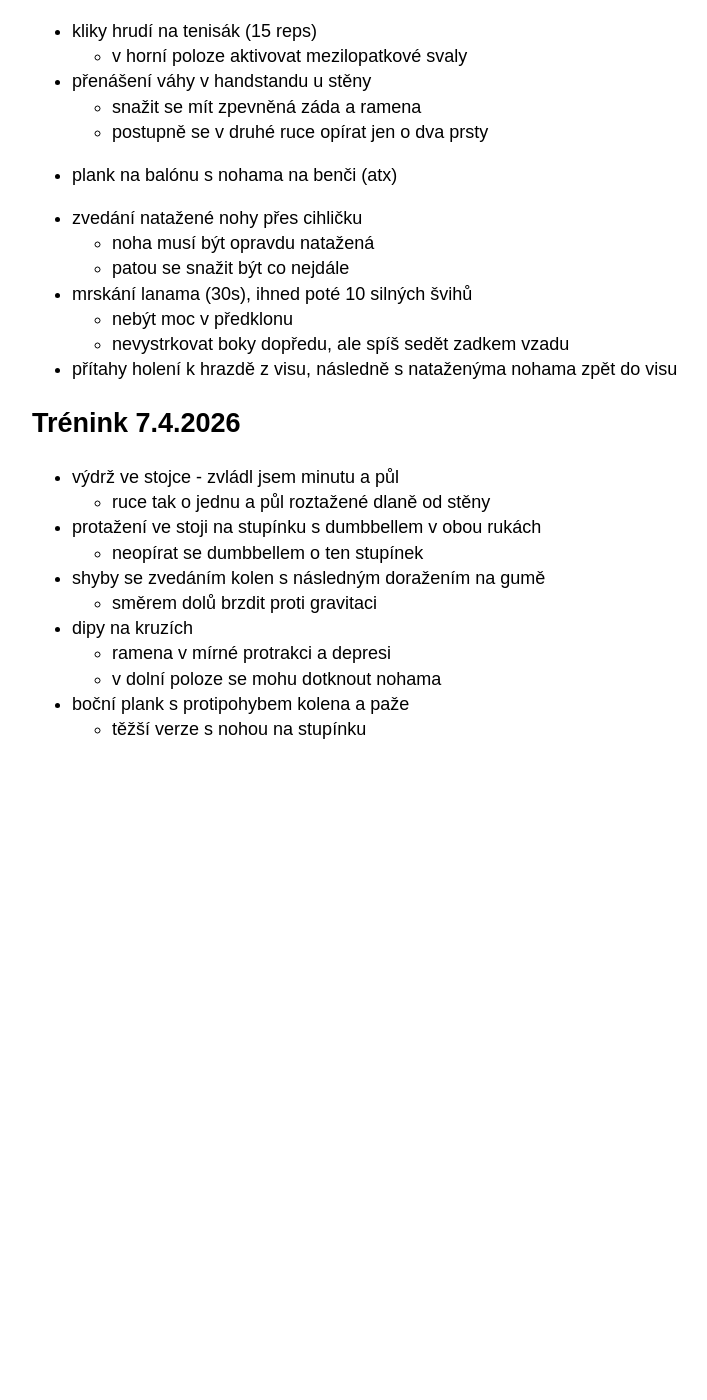
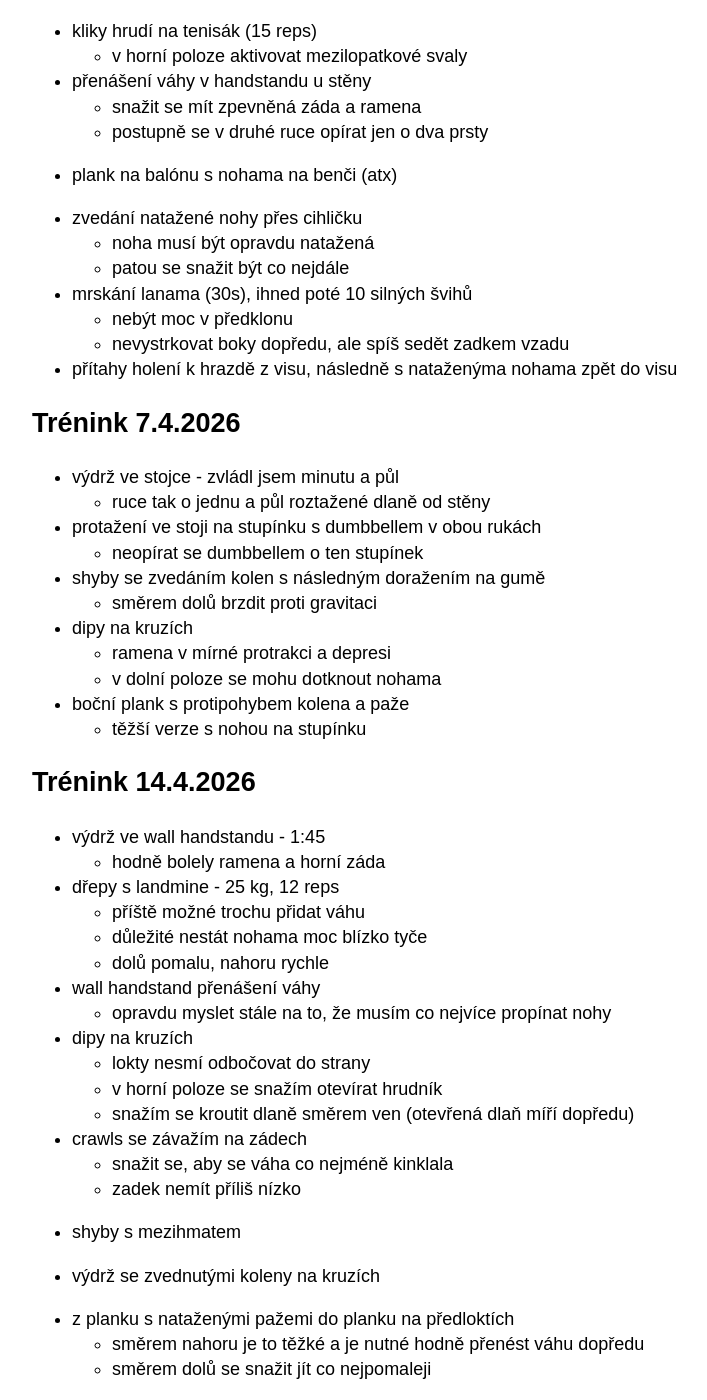
Before and after one commit to hartmaj2/hartmaj2.github.io, a Jekyll site: the page built from sections/sports/fitness.md, in a window 1280 px wide and 1400 px high, scrolled down 10396 px. Shown: the whole window, without its empty margins (158-865 px from the left). Built offline with Jekyll 4.4.1, drawn with Linux system fonts in a browser that asks for light colours; before the commit the page ends 11156 px from its top, so only the background shows below that.

Commit message:
Update fitness

```diff
--- a/sections/sports/fitness.md
+++ b/sections/sports/fitness.md
@@ -508,3 +508,33 @@ minutu běžky
 
 - boční plank s protipohybem kolena a paže
   - těžší verze s nohou na stupínku
+
+## Trénink 14.4.2026
+
+- výdrž ve wall handstandu - 1:45
+  - hodně bolely ramena a horní záda
+
+- dřepy s landmine - 25 kg, 12 reps
+  - příště možné trochu přidat váhu
+  - důležité nestát nohama moc blízko tyče
+  - dolů pomalu, nahoru rychle
+
+- wall handstand přenášení váhy
+  - opravdu myslet stále na to, že musím co nejvíce propínat nohy
+
+- dipy na kruzích
+  - lokty nesmí odbočovat do strany
+  - v horní poloze se snažím otevírat hrudník
+  - snažím se kroutit dlaně směrem ven (otevřená dlaň míří dopředu)
+
+- crawls se závažím na zádech
+  - snažit se, aby se váha co nejméně kinklala
+  - zadek nemít příliš nízko
+
+- shyby s mezihmatem
+
+- výdrž se zvednutými koleny na kruzích
+
+- z planku s nataženými pažemi do planku na předloktích
+  - směrem nahoru je to těžké a je nutné hodně přenést váhu dopředu
+  - směrem dolů se snažit jít co nejpomaleji
```
